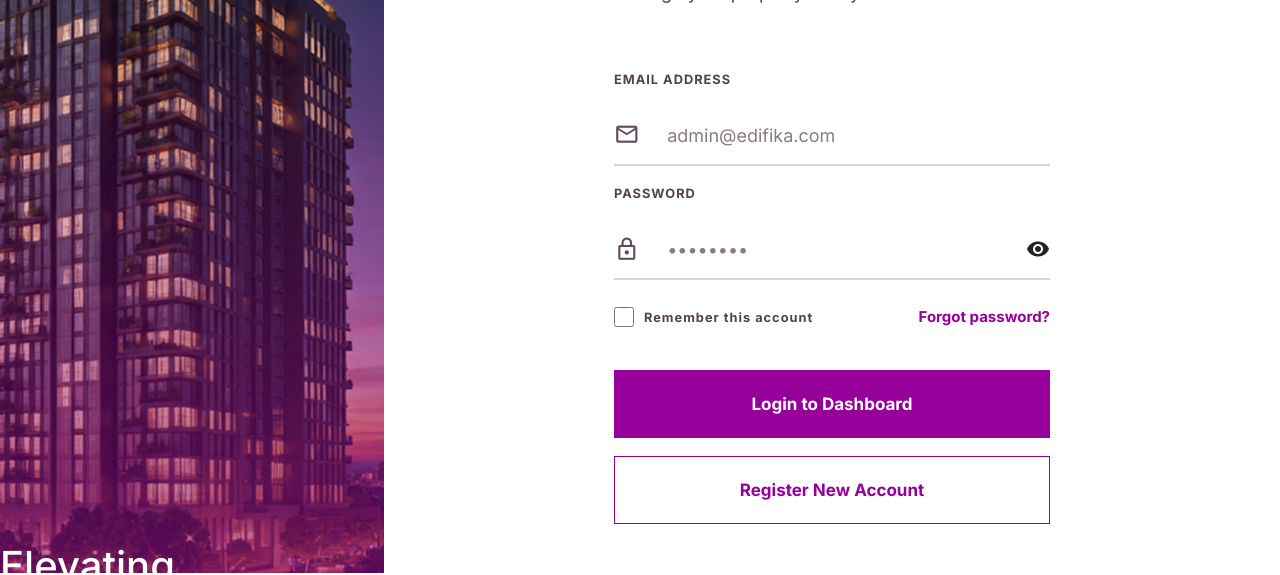
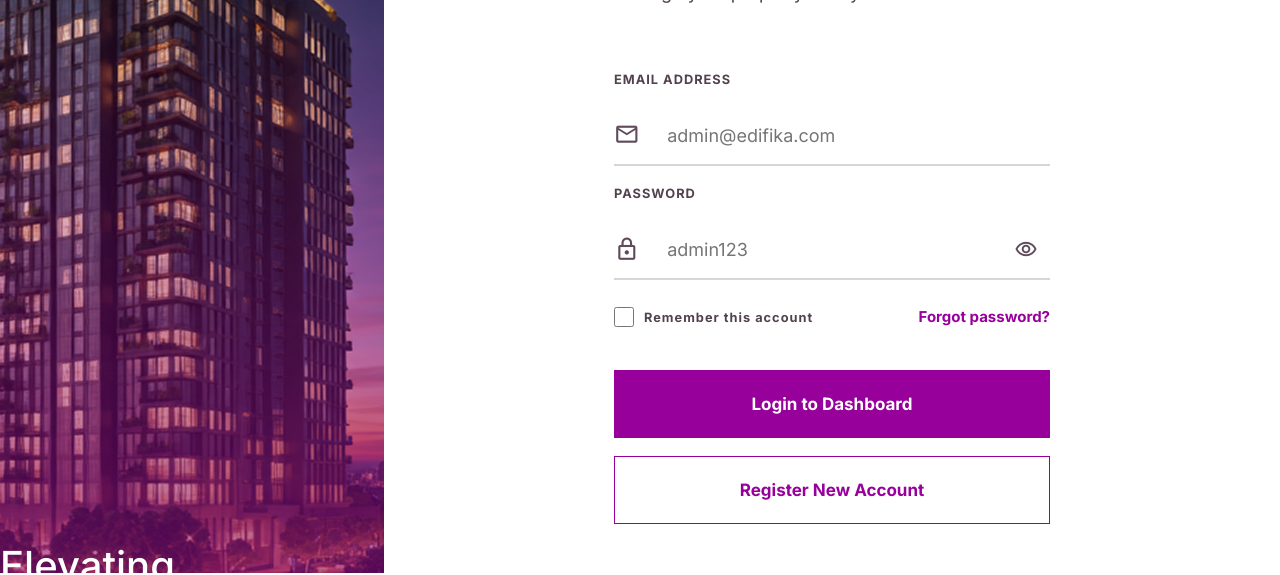
Before and after one commit to Condomia/Edifika-Front, an Angular app: page /login in a window 1280 px wide. Shown: the part 219-794 px from the top of the page. Built offline with nearby package versions, Linux system fonts and the light colour scheme; a web font is replaced by a local one.

Commit message:
update login

```diff
--- a/src/app/core/common-areas/common-areas.ts
+++ b/src/app/core/common-areas/common-areas.ts
@@ -1,5 +1,4 @@
-import { Component, OnInit } from '@angular/core';
-import { Calendar } from '../../features/reservations/pages/calendar/calendar';
+import { Component, OnInit, ViewChild } from '@angular/core';import { Calendar } from '../../features/reservations/pages/calendar/calendar';
 import { CommonAreaListComponent } from '../../features/reservations/components/common-area-list.component/common-area-list.component';
 import { CommonModule } from '@angular/common';
 import { FormBuilder, FormGroup, ReactiveFormsModule, Validators } from '@angular/forms';
@@ -28,6 +27,8 @@ export class CommonAreas implements OnInit {
 
   areaForm!: FormGroup;
   editForm!: FormGroup;
+  @ViewChild(CommonAreaListComponent)
+  commonAreaList!: CommonAreaListComponent;
 
   constructor(
     private fb: FormBuilder,
@@ -117,12 +118,14 @@ export class CommonAreas implements OnInit {
     this.commonAreaService.create(newArea).subscribe({
       next: () => {
         this.closeCreateModal();
-        window.location.reload();
+        this.refreshCommonAreas();
       },
       error: error => console.error(error)
     });
   }
-
+  private refreshCommonAreas(): void {
+    this.commonAreaList?.loadAreas();
+  }
   openEditModal(area: CommonArea): void {
     this.selectedArea = area;
 
@@ -185,7 +188,7 @@ export class CommonAreas implements OnInit {
     this.commonAreaService.update(this.selectedArea.id, updatedArea).subscribe({
       next: () => {
         this.closeEditModal();
-        window.location.reload();
+        this.refreshCommonAreas();
       },
       error: error => console.error(error)
     });
@@ -193,7 +196,8 @@ export class CommonAreas implements OnInit {
 
   updateAreaStatus(area: CommonArea): void {
     this.commonAreaService.update(area.id, area).subscribe({
-      next: () => window.location.reload(),
+      next: () =>   this.refreshCommonAreas()
+      ,
       error: error => console.error(error)
     });
   }
--- a/src/app/features/auth/pages/login/login.css
+++ b/src/app/features/auth/pages/login/login.css
@@ -194,6 +194,69 @@ html, body {
   text-decoration: none;
   font-size: 15px;
 }
+
+.input-row {
+  position: relative;
+  display: flex;
+  align-items: center;
+  width: 100%;
+}
+
+.input-row input {
+  width: 100%;
+  min-width: 0;
+}
+
+.password-row input {
+  padding-right: 52px;
+}
+
+.password-toggle {
+  position: absolute;
+  right: 4px;
+  top: 50%;
+  transform: translateY(-50%);
+
+  width: 40px;
+  height: 40px;
+  padding: 0;
+
+  display: flex;
+  align-items: center;
+  justify-content: center;
+
+  border: none;
+  outline: none;
+  border-radius: 50%;
+  background: transparent;
+
+  color: #1d2942;
+  cursor: pointer;
+
+  transition:
+    background-color 0.2s ease,
+    color 0.2s ease,
+    transform 0.1s ease;
+}
+
+.password-toggle .material-icons-outlined {
+  font-size: 23px;
+  line-height: 1;
+}
+
+.password-toggle:hover {
+  color: #a900b4;
+  background-color: rgba(169, 0, 180, 0.08);
+}
+
+.password-toggle:active {
+  transform: translateY(-50%) scale(0.92);
+}
+
+.password-toggle:focus-visible {
+  outline: 2px solid #a900b4;
+  outline-offset: 2px;
+}
 /* Celular */
 @media (max-width: 480px) {
   .right {
--- a/src/app/features/auth/pages/login/login.html
+++ b/src/app/features/auth/pages/login/login.html
@@ -15,24 +15,49 @@
         <p>Manage your property ecosystem with ease.</p>
       </div>
 
-      <form class="login-fields" [formGroup]="loginForm" (ngSubmit)="login()">
+      <form
+        class="login-fields"
+        [formGroup]="loginForm"
+        (ngSubmit)="login()"
+        autocomplete="off">
+
         <label>EMAIL ADDRESS</label>
+
         <div class="input-row">
           <span class="material-icons-outlined">mail</span>
+
           <input
             type="email"
             formControlName="email"
-            placeholder="admin@edifika.com">
+            placeholder="admin@edifika.com"
+            autocomplete="off">
         </div>
 
         <label>PASSWORD</label>
-        <div class="input-row">
-          <span class="material-icons-outlined">lock</span>
+
+        <div class="input-row password-row">
+  <span class="material-icons-outlined input-icon">
+    lock
+  </span>
+
           <input
-            type="password"
+            [type]="showPassword ? 'text' : 'password'"
             formControlName="password"
-            placeholder="admin123">
-          <span class="material-icons">visibility</span>
+            placeholder="admin123"
+            autocomplete="new-password">
+
+          <button
+            type="button"
+            class="password-toggle"
+            (click)="togglePasswordVisibility()"
+            (mousedown)="$event.preventDefault()"
+            [attr.aria-label]="showPassword ? 'Hide password' : 'Show password'"
+            [title]="showPassword ? 'Hide password' : 'Show password'">
+
+    <span class="material-icons-outlined">
+      {{ showPassword ? 'visibility_off' : 'visibility' }}
+    </span>
+          </button>
         </div>
 
         <div class="form-options">
@@ -52,6 +77,7 @@
           type="submit"
           class="login-button"
           [disabled]="loginForm.invalid || isLoading">
+
           {{ isLoading ? 'Signing in...' : 'Login to Dashboard' }}
         </button>
 
@@ -59,6 +85,7 @@
           type="button"
           class="register-button"
           (click)="goToRegister()">
+
           Register New Account
         </button>
       </form>
--- a/src/app/features/auth/pages/login/login.ts
+++ b/src/app/features/auth/pages/login/login.ts
@@ -20,12 +20,17 @@ export class Login {
 
   isLoading = false;
   errorMessage = '';
+  showPassword = false;
 
   loginForm = this.formBuilder.group({
-    email: ['admin@edifika.com', [Validators.required, Validators.email]],
-    password: ['admin123', Validators.required],
+    email: ['', [Validators.required, Validators.email]],
+    password: ['', Validators.required],
     remember: [false]
   });
+
+  togglePasswordVisibility(): void {
+    this.showPassword = !this.showPassword;
+  }
 
   login(): void {
     if (this.loginForm.invalid) {
--- a/src/app/features/reservations/components/common-area-list.component/common-area-list.component.ts
+++ b/src/app/features/reservations/components/common-area-list.component/common-area-list.component.ts
@@ -21,6 +21,18 @@ export class CommonAreaListComponent implements OnInit {
   ngOnInit(): void {
     this.commonAreaService.getAll().subscribe((areas) => {
       this.commonAreas = areas;
+      this.loadAreas();
+
+    });
+  }
+  loadAreas(): void {
+    this.commonAreaService.getAll().subscribe({
+      next: (areas) => {
+        this.commonAreas = areas;
+      },
+      error: (error) => {
+        console.error('Error loading common areas:', error);
+      }
     });
   }
   onEditRules(area: CommonArea) {
```
